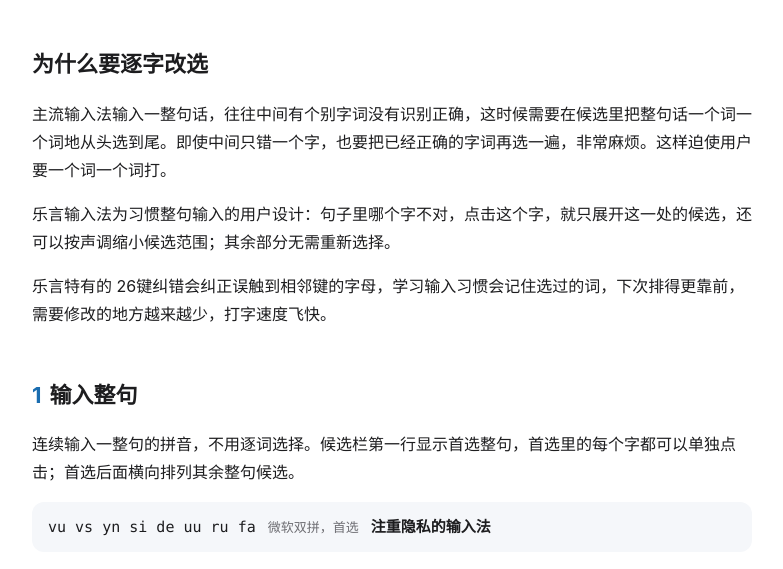
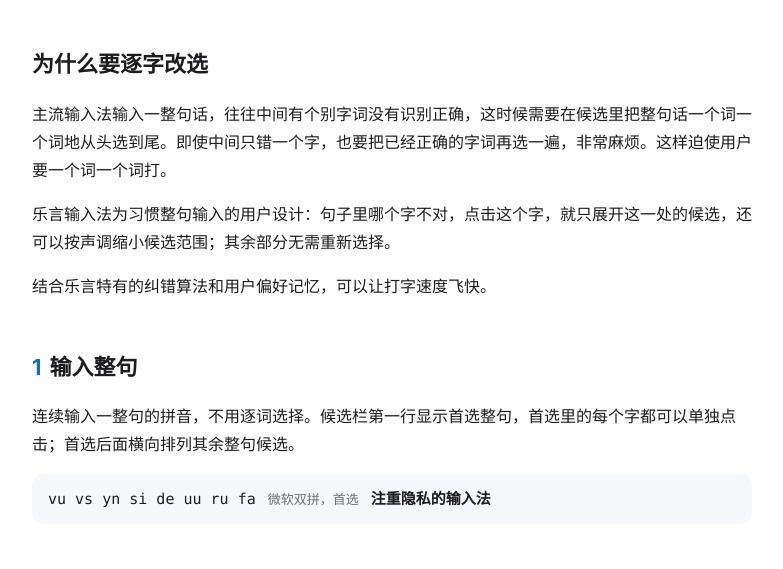
Before and after one commit to wang1ang/leyan.wang, a plain HTML site: page guide.html in a window 1280 px wide. Shown: the part 231-800 px from the top of the page, without its empty margins (248-1031 px from the left). Drawn offline with Linux system fonts and the light colour scheme.

Commit message:
guide: restore original closing line

```diff
--- a/guide.html
+++ b/guide.html
@@ -68,7 +68,7 @@
   <h2 id="why">为什么要逐字改选</h2>
   <p>主流输入法输入一整句话，往往中间有个别字词没有识别正确，这时候需要在候选里把整句话一个词一个词地从头选到尾。即使中间只错一个字，也要把已经正确的字词再选一遍，非常麻烦。这样迫使用户要一个词一个词打。</p>
   <p>乐言输入法为习惯整句输入的用户设计：句子里哪个字不对，点击这个字，就只展开这一处的候选，还可以按声调缩小候选范围；其余部分无需重新选择。</p>
-  <p>乐言特有的 26键纠错会纠正误触到相邻键的字母，学习输入习惯会记住选过的词，下次排得更靠前，需要修改的地方越来越少，打字速度飞快。</p>
+  <p>结合乐言特有的纠错算法和用户偏好记忆，可以让打字速度飞快。</p>
 
   <h2 id="sentence"><span class="n">1</span>输入整句</h2>
   <p>连续输入一整句的拼音，不用逐词选择。候选栏第一行显示首选整句，首选里的每个字都可以单独点击；首选后面横向排列其余整句候选。</p>
```
